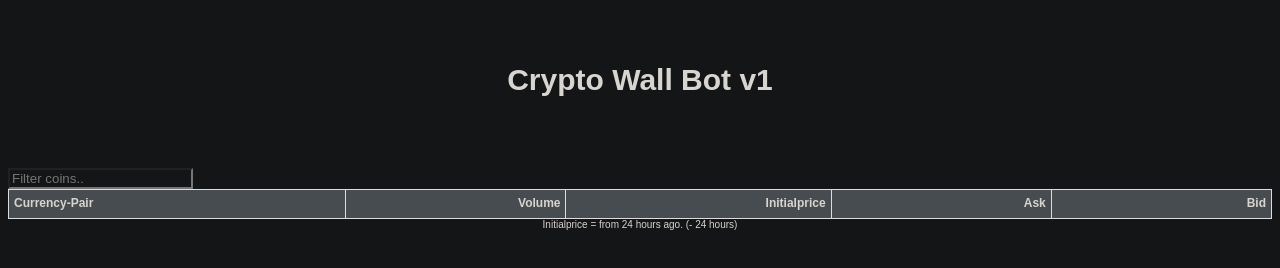
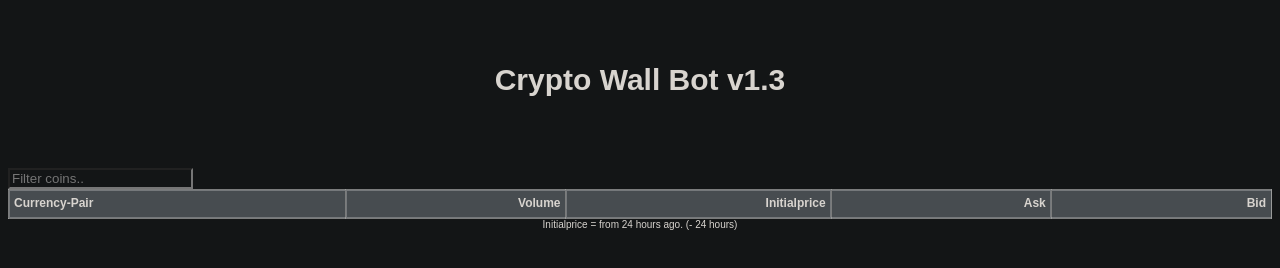
Before and after one commit to ThijsWaalders/WallBot, a plain HTML site: page index.html in a window 1280 px wide. Drawn offline with Linux system fonts and the light colour scheme; no server answers.

Commit message:
Style: border fix

```diff
--- a/css/style.css
+++ b/css/style.css
@@ -4,7 +4,6 @@ html {
 }
 body {
   font: 62.5%/1.3 normal Helvetica, sans-serif;
-  /* background: #343a40; */
   }
   p {
     font-size: 1.6em;
@@ -21,8 +20,6 @@ body {
     margin-left: auto;
     margin-right: auto;
 }
-
-/* Classname + style to hide elements */
 .hidden {
     display:none;
 }
@@ -30,49 +27,56 @@ table {
     border-collapse: collapse;
     width: 100%;
 }
-
 .container__table__body {
-
+  /*  */
 }
 .container__table__head {
-
+  /*  */
+}
+.container__table__head__currency-pair {
+  /*  */
 }
 .container__table__head__volume {
-    /* text-align: right; */
+  /*  */
+}
+.container__table__head__initialprice {
+  /*  */
 }
 .container__table__head__ask {
-    /* text-align: right; */
+  /*  */
 }
-
-  p, h1 {
+.container__table__head__bid {
+  /*  */
+}
+table, td, th {
+  outline: 1px solid rgba(221, 221, 221, 0.3);
+  border:none;
+  outline-offset: -1px;
+}
+p, h1 {
     margin: 2em 0;
   }
 td, th {
   /* text-align: left; */
-  border: 1px solid #ddd;
+  border: 1px solid rgba(221, 221, 221, 0.3);
   padding:.5em 5px;
   font-size: 1.2em;
   text-align: right;
 }
 th {
-  border: 1px solid #ddd;
+  border: 1px solid rgba(221, 221, 221, 0.3);
   position: sticky;
 	position: -webkit-sticky;
 	top: 0px;
 	z-index: 2;
-  /* border-collapse: auto; */
-  /* border: 2px solid #cccccc; */
-  /* padding: 12px; */
-  /* background-color: rgb(0, 170, 170); */
   /* set style for responsive - tap targets */
   min-width: 48px;
   min-height: 48px;
   margin: 40px;
   background-color: #474c50;
-  background: solid;
-  /* font-weight: normal; */
   cursor: pointer;
-  }
+}
+
 /* Specify a background color for every <p> element that is the second child of its parent: */
 .container__table__head,td,th:nth-child(1) {
   text-align: left;
@@ -90,36 +94,21 @@ th {
 #search-input {
   color: #d8d4cf;
   background: #131516;
-  z-index: 3;    /* set style for responsive - tap targets */
-  /* min-width: 48px; */
-  /* min-height: 48px; */
-  /* margin: 40px; */
+  z-index: 3;
 }
 td {
     z-index: 1;
-    /* border: 1px solid #cccccc; */
-    /* padding: 8px; */
-    /* background-color: deepskyblue; */
     /* set style for responsive - tap targets */
     min-width: 48px;
     min-height: 48px;
     margin: 40px;
-  }
-/* caption {
-    margin: 0;
-    font-weight: bold;
-    font-size: 1.3em;
-    background: #eee;
-    padding: 10px;
-    border: 1px solid #ddd;
- } */
+}
 
 footer {
   text-align: center;
 }
 
-  /* queries */
-@media screen and (max-width: 520px){
+/* @media screen and (max-width: 520px){ */
 
   /* html:not(.container__table) .container__table th,
   html:not(.container__table) .container__table td {
--- a/js/TradeOgre.js
+++ b/js/TradeOgre.js
@@ -323,7 +323,6 @@ window.addEventListener("load", function(){
         //       // console.log(val);
         //       //  console.log("CODE THIS: Create <td> and add to tableRow with classname val : "+val,obj[val]+" };");
 
-
         //       // let tr = table.insertRow();
         //       // cell1 = td.innerHTML = val,obj[val];
         //       // tr.classList.add(val);
--- a/js/app.js
+++ b/js/app.js
@@ -1,6 +1,6 @@
 // main app.js file
 // Global variables
-let header = "<header><h1>Crypto Wall Bot v1</h1></header>";
+let header = "<header><h1>Crypto Wall Bot v1.3</h1></header>";
 // Select elements
 let getBody = document.getElementsByTagName("body")[0];
 // document.getElementsByTagName("body")[0].style.overflow = "scroll";
```
